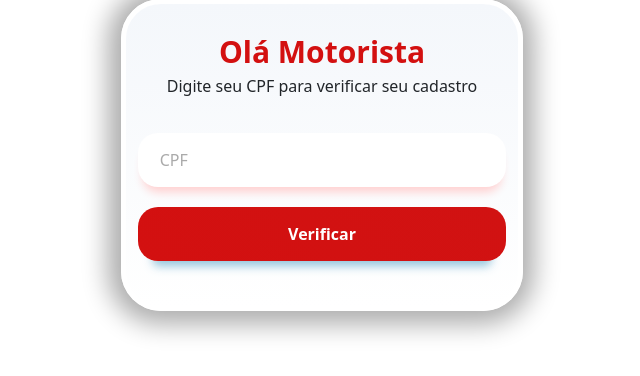
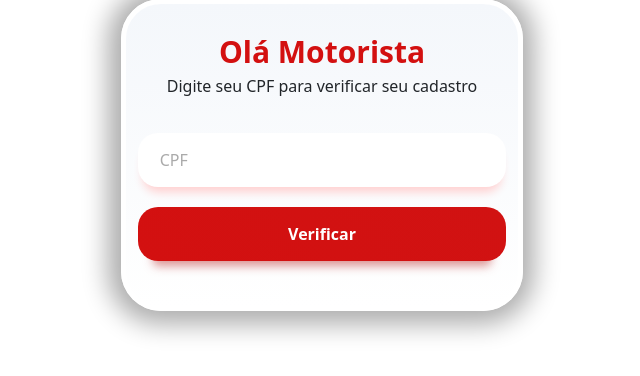
Before and after one commit to dev-quickdelivery/Manifesto, a Django app: page / in a window 1280 px wide. Shown: the part 209-585 px from the top of the page, without its empty margins (318-958 px from the left). Run offline with Django 5.2, Linux system fonts and the light colour scheme; parts of the project's set-up code (start-up, migrations or seed data) failed here and were passed over.

Commit message:
"change:"input shading color"

```diff
--- a/manifesto/static/css/login.css
+++ b/manifesto/static/css/login.css
@@ -84,7 +84,7 @@ height: 100%;
     padding-block: 15px;
     margin: 20px auto;
     border-radius: 20px;
-    box-shadow: rgba(133, 189, 215, 0.8784313725) 0px 20px 10px -15px;
+    box-shadow: rgba(215, 133, 133, 0.878) 0px 20px 10px -15px;
     border: none;
     transition: all 0.2s ease-in-out;
   }
```
